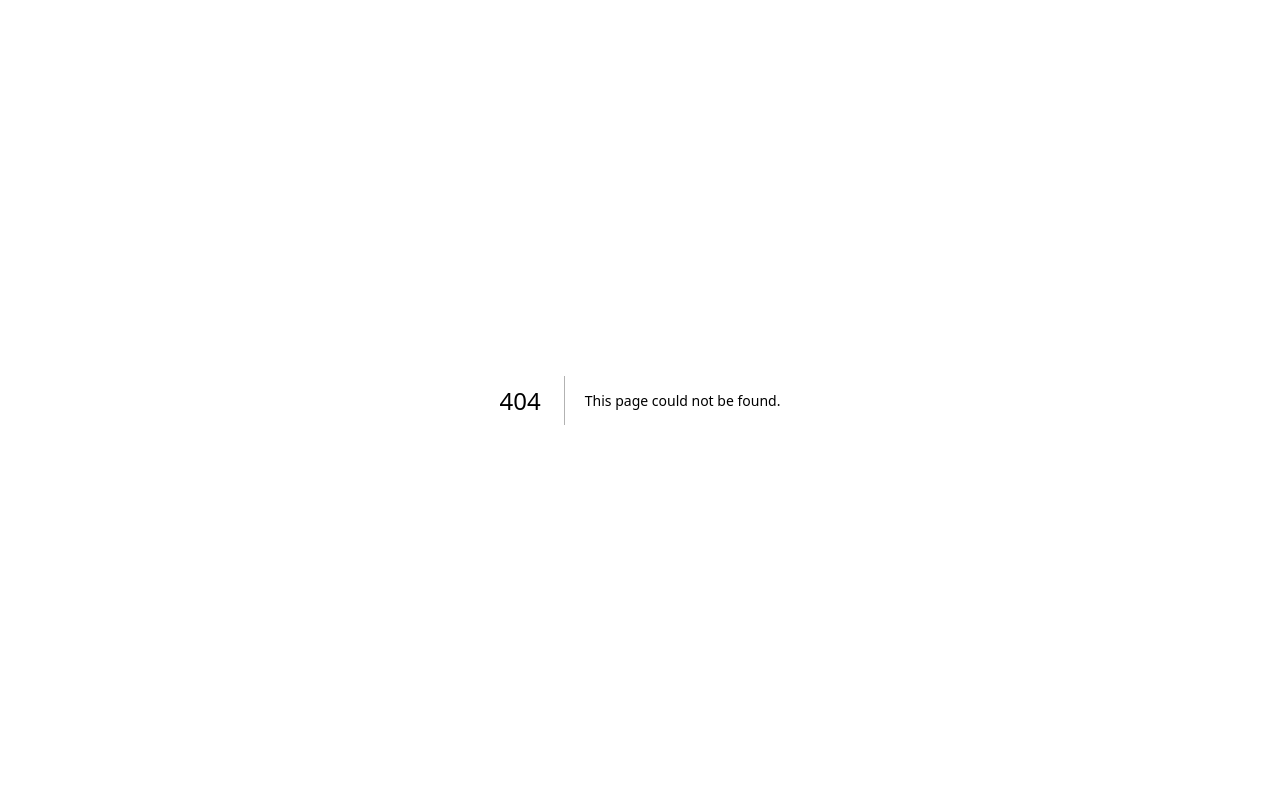
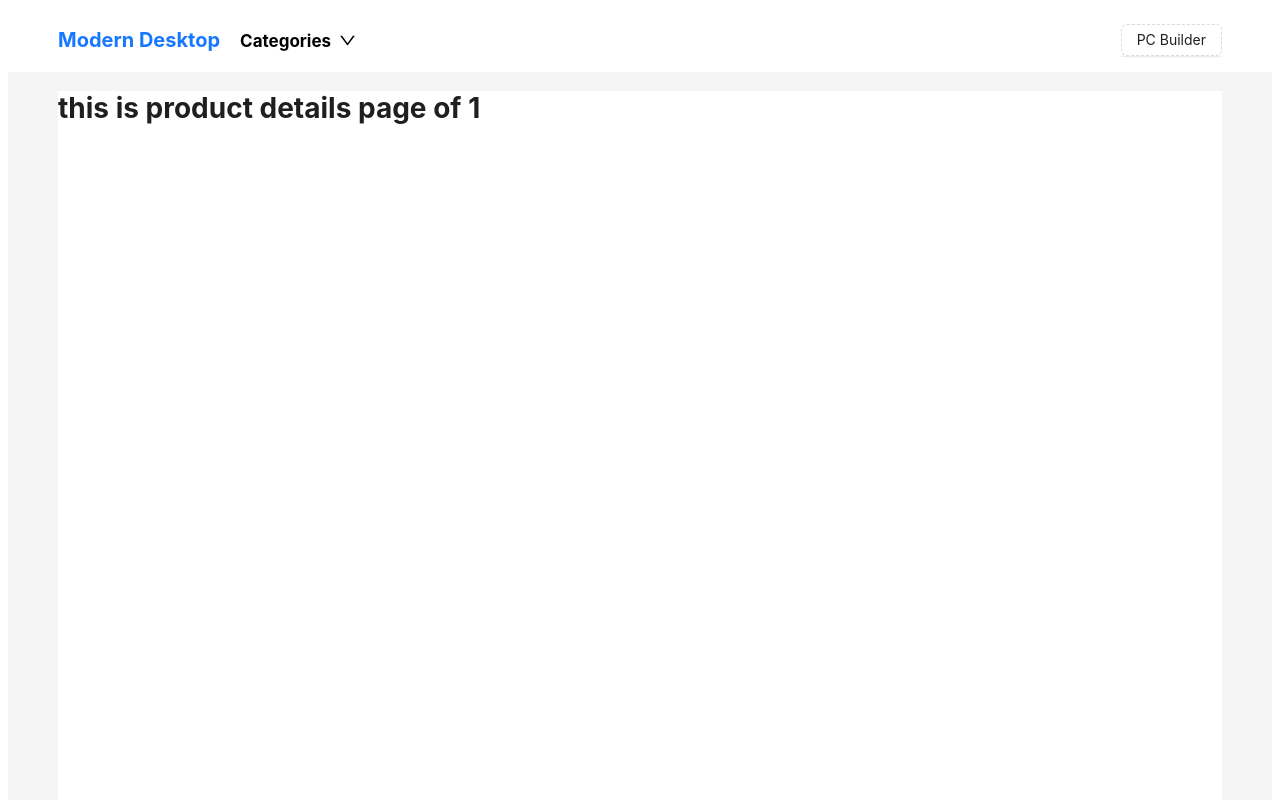
Before and after one commit to Fahadmohammad1/modern-desktop, a Next.js app: page /product/1 in a window 1280 px wide. Before the commit this address had no page. Shown: the top 800 px of the page. Built offline with nearby package versions, Linux system fonts and the light colour scheme.

Commit message:
product details page created with rootlayout

```diff
--- a/src/components/Layout/RootLayout.js
+++ b/src/components/Layout/RootLayout.js
@@ -1,5 +1,6 @@
 import { Button, Layout, Menu, theme } from "antd";
 import DropdownMenu from "../UI/DropdownMenu";
+import Link from "next/link";
 const { Header, Content, Footer } = Layout;
 
 const Home = ({ children }) => {
@@ -19,7 +20,7 @@ const Home = ({ children }) => {
             alignItems: "center",
           }}
         >
-          <div>Modern Desktop</div>
+          <Link href="/"><div>Modern Desktop</div></Link>
           <div>
             <DropdownMenu />
           </div>
--- a/src/components/UI/ProductCard.js
+++ b/src/components/UI/ProductCard.js
@@ -1,11 +1,13 @@
 import Image from "next/image";
+import Link from "next/link";
 import React from "react";
 
 const ProductCard = ({ product }) => {
   return (
     <section>
       <div className="flex flex-col justify-center items-center">
-        <div className="!z-5 relative flex flex-col rounded-[20px] max-w-[300px] bg-white bg-clip-border shadow-3xl shadow-shadow-500 w-full !p-4 3xl:p-![18px] undefined">
+        <Link href={`/product/${product._id}`}>
+        <div className="!z-5 relative flex flex-col rounded-[20px] max-w-[300px] bg-white bg-clip-border shadow-3xl shadow-shadow-500 w-full !p-4 3xl:p-![18px]">
           <div className="h-full w-full">
             <div className="relative w-full">
               <Image
@@ -51,6 +53,7 @@ const ProductCard = ({ product }) => {
             </div>
           </div>
         </div>
+        </Link>
       </div>
     </section>
   );
--- /dev/null
+++ b/src/components/UI/ProductDetailsCard.js
@@ -0,0 +1,11 @@
+import React from 'react';
+
+const ProductDetailsCard = () => {
+    return (
+        <div>
+
+        </div>
+    );
+};
+
+export default ProductDetailsCard;
--- a/src/pages/index.js
+++ b/src/pages/index.js
@@ -1,7 +1,5 @@
 import Head from "next/head";
-
 import RootLayout from "@/components/Layout/RootLayout";
-import ProductCard from "@/components/UI/ProductCard";
 import Products from "@/components/UI/Products";
 
 export default function Home({products}) {
--- /dev/null
+++ b/src/pages/product/[productId].js
@@ -0,0 +1,18 @@
+import { useRouter } from 'next/router';
+import React from 'react';
+import RootLayout from "@/components/Layout/RootLayout";
+
+const ProductDetailPage = () => {
+    const router = useRouter()
+    return (
+        <div>
+            <h1>this is product details page of {router.query.productId}</h1>
+        </div>
+    );
+};
+
+export default ProductDetailPage;
+
+ProductDetailPage.getLayout = function getLayout(page) {
+    return <RootLayout>{page}</RootLayout>;
+  };
```
Also changed, not shown: src/pages/product/index.js (added).
